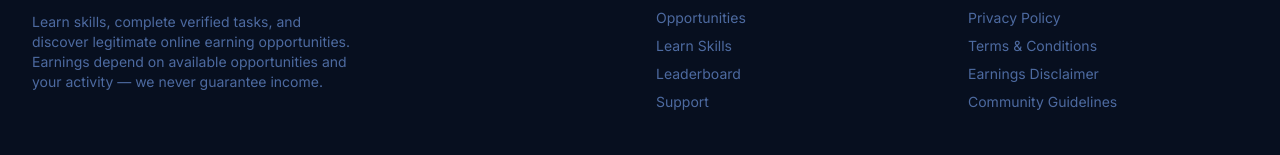
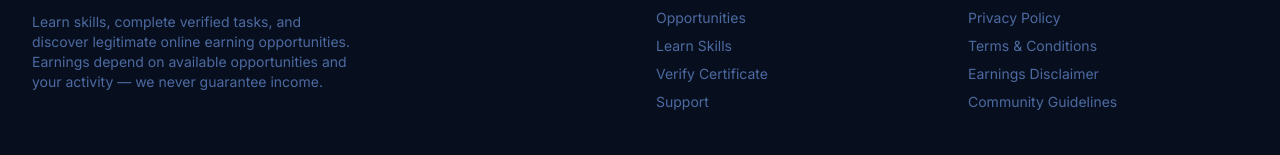
Before and after one commit to haroonkhan89041-netizen/earn-learn-pakistan, a React (Vite) app: page / in a window 1280 px wide. Shown: the part 5161-5316 px from the top of the page. Built offline with nearby package versions, Linux system fonts and the light colour scheme; no server answers; the database is empty.

Commit message:
Add certificate verification link to footer

```diff
--- a/src/components/layout/Footer.tsx
+++ b/src/components/layout/Footer.tsx
@@ -17,7 +17,7 @@ export function Footer() {
           <ul className="space-y-2 text-sm text-navy-400">
             <li><Link to="/opportunities" className="hover:text-white">Opportunities</Link></li>
             <li><Link to="/learn" className="hover:text-white">Learn Skills</Link></li>
-            <li><Link to="/leaderboard" className="hover:text-white">Leaderboard</Link></li>
+            <li><Link to="/verify-certificate" className="hover:text-white">Verify Certificate</Link></li>
             <li><Link to="/support" className="hover:text-white">Support</Link></li>
           </ul>
         </div>
```
